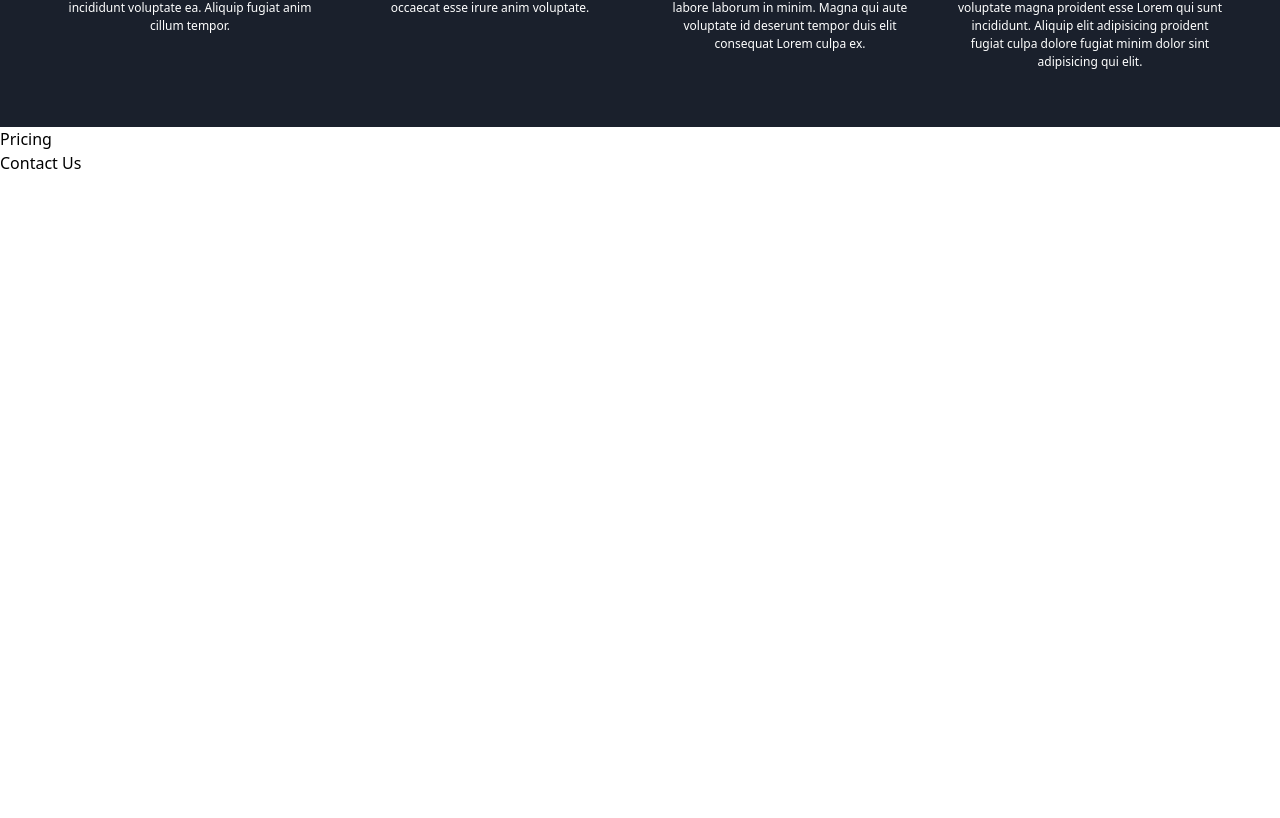
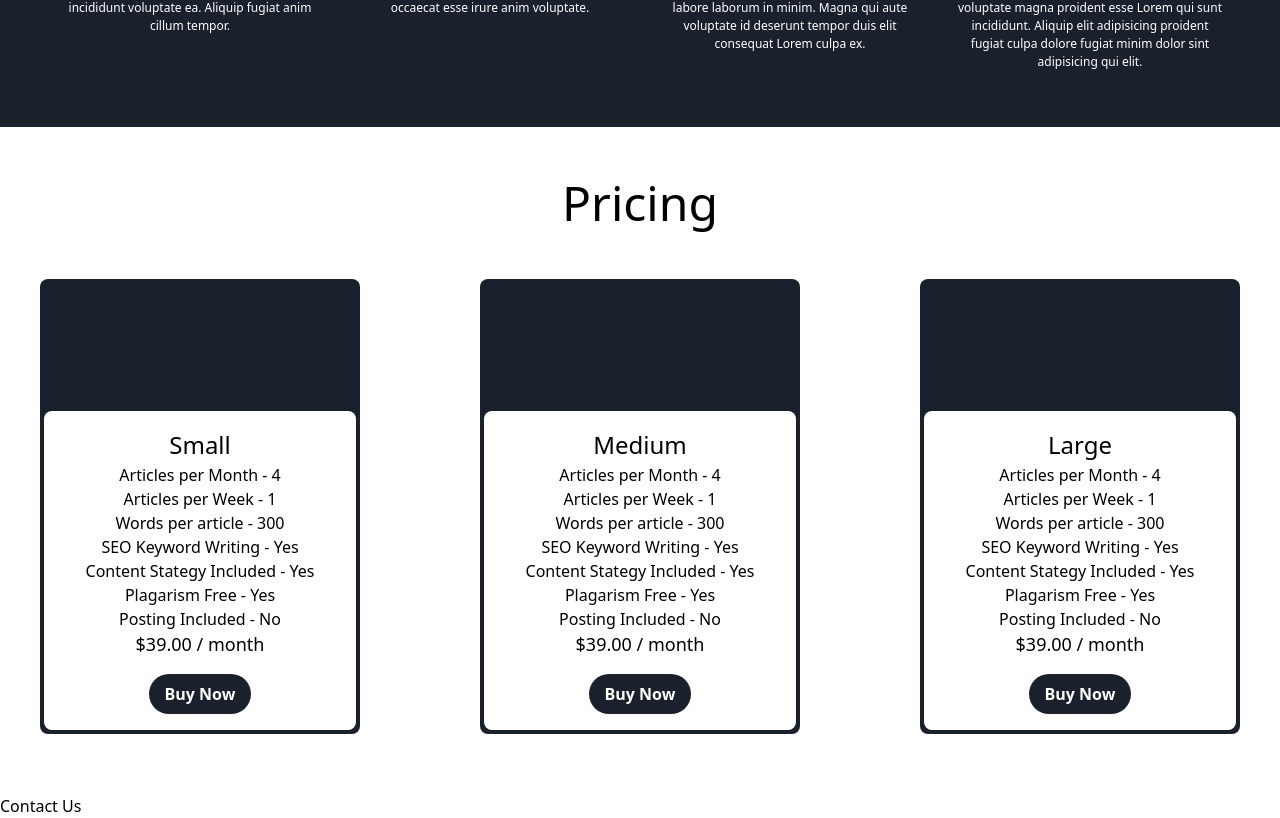
Before and after one commit to akshay-nm/thebstpcompany.com, a React (Create React App) app: page / in a window 1280 px wide. Shown: the part 717-1535 px from the top of the page. Before the commit the page ends 892 px from the top, so only its background shows below. Built offline with nearby package versions, Linux system fonts and the light colour scheme.

Commit message:
Update pricing component

```diff
--- a/src/components/pricing/Pricing.js
+++ b/src/components/pricing/Pricing.js
@@ -2,8 +2,62 @@ import React from 'react';
 
 const Pricing = () => {
   return (
-    <div>
-      Pricing
+    <div className='py-10'>
+      <div className='text-center text-5xl mb-5'>Pricing</div>
+      <div className='grid grid-cols-1 md:grid-cols-2 lg:grid-cols-3 gap-20 p-5'>
+        <div className='flex items-center justify-center'>
+          <div className='flex flex-col bg-gray-900 rounded-lg p-1 w-full max-w-xs'>
+            <div className='py-16'></div>
+            <div className='text-center rounded-lg bg-white p-4'>
+              <div className='text-2xl'>Small</div>
+              <div>Articles per Month - 4</div>
+              <div>Articles per Week - 1</div>
+              <div>Words per article - 300</div>
+              <div>SEO Keyword Writing - Yes</div>
+              <div>Content Stategy Included - Yes</div>
+              <div>Plagarism Free - Yes</div>
+              <div>Posting Included - No</div>
+              <div className='text-lg'>$39.00 / month</div>
+              <button className='bg-gray-900 hover:bg-gray-700 text-white font-bold py-2 px-4 mt-4 rounded-full'>Buy Now</button>
+            </div>
+          </div>
+        </div>
+
+        <div className='flex items-center justify-center'>
+          <div className='flex flex-col bg-gray-900 rounded-lg p-1 w-full max-w-xs'>
+            <div className='py-16'></div>
+            <div className='text-center rounded-lg bg-white p-4'>
+              <div className='text-2xl'>Medium</div>
+              <div>Articles per Month - 4</div>
+              <div>Articles per Week - 1</div>
+              <div>Words per article - 300</div>
+              <div>SEO Keyword Writing - Yes</div>
+              <div>Content Stategy Included - Yes</div>
+              <div>Plagarism Free - Yes</div>
+              <div>Posting Included - No</div>
+              <div className='text-lg'>$39.00 / month</div>
+              <button className='bg-gray-900 hover:bg-gray-700 text-white font-bold py-2 px-4 mt-4 rounded-full'>Buy Now</button>
+            </div>
+          </div>
+        </div>
+        <div className='flex items-center justify-center'>
+          <div className='flex flex-col bg-gray-900 rounded-lg p-1 w-full max-w-xs'>
+            <div className='py-16'></div>
+            <div className='text-center rounded-lg bg-white p-4'>
+              <div className='text-2xl'>Large</div>
+              <div>Articles per Month - 4</div>
+              <div>Articles per Week - 1</div>
+              <div>Words per article - 300</div>
+              <div>SEO Keyword Writing - Yes</div>
+              <div>Content Stategy Included - Yes</div>
+              <div>Plagarism Free - Yes</div>
+              <div>Posting Included - No</div>
+              <div className='text-lg'>$39.00 / month</div>
+              <button className='bg-gray-900 hover:bg-gray-700 text-white font-bold py-2 px-4 mt-4 rounded-full'>Buy Now</button>
+            </div>
+          </div>
+        </div>
+      </div>
     </div>
   );
 };
```
